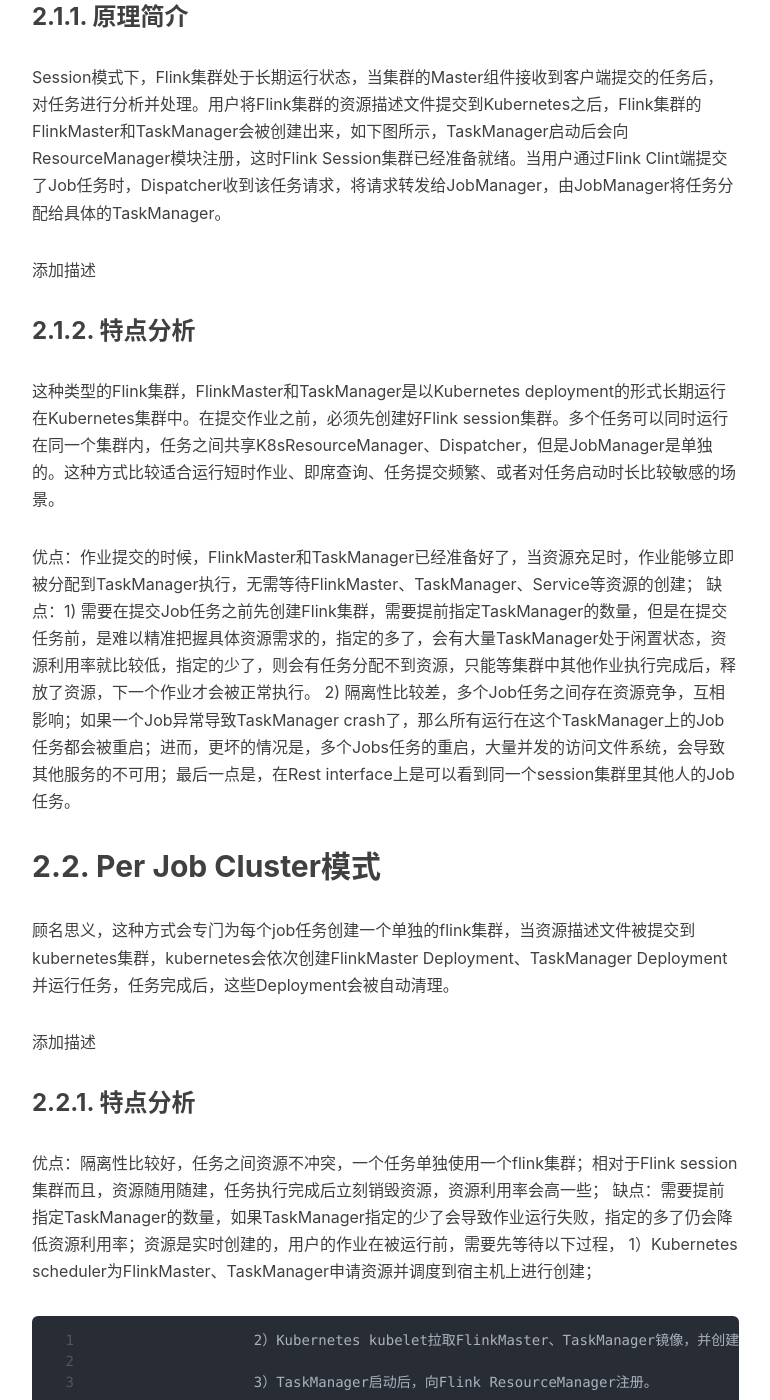
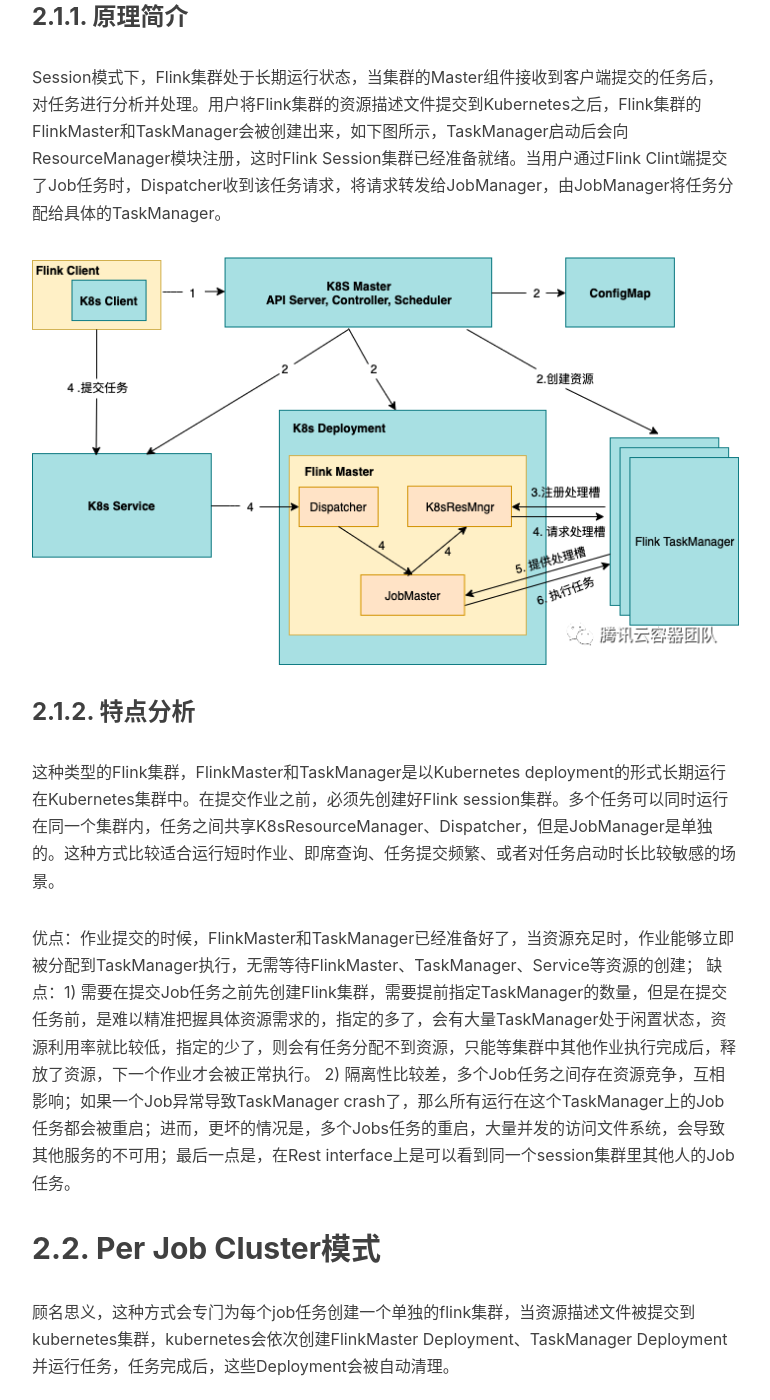
Before and after one commit to kinderyj/kinderyj.github.io, a Jekyll site: the page built from _posts/2020-08-21-Flink在Kubernetes上的运行模式分.md, in a window 1280 px wide and 1400 px high, scrolled down 2404 px. Shown: the whole window, without its empty margins (233-1003 px from the left). Built offline with Jekyll 4.4.1, drawn with Linux system fonts in a browser that asks for light colours; nearby versions of some CDN libraries; our own code applies the rules of GitHub Pages for plain Markdown files; comment, search, counter and statistics services are not loaded.

Commit message:
Update 2020-08-21-Flink在Kubernetes上的运行模式分.md

```diff
--- a/_posts/2020-08-21-Flink在Kubernetes上的运行模式分.md
+++ b/_posts/2020-08-21-Flink在Kubernetes上的运行模式分.md
@@ -38,7 +38,7 @@
 
 
 
-添加描述
+![](http://yujunwang.top/img/in-post/flinkmode2.png)
 
 ### 2.1.2. 特点分析
 
@@ -52,7 +52,7 @@
 
 
 
-添加描述
+![](http://yujunwang.top/img/in-post/flinkmode3.png)
 
 ### 2.2.1. 特点分析
 
@@ -71,7 +71,7 @@
 ### 2.3.1. 原理分析
 
 
-添加描述
+![](http://yujunwang.top/img/in-post/flinkmode4.png)
 
 1）Flink提供了kubernetes模式的入口脚本kubernetes-session.sh，当用户执行了该脚本之后，Flink客户端会生成kubernets资源描述文件，包括FlinkMaster service，FlinkMaster deloyment，configmap，service，
 
@@ -104,7 +104,7 @@
 ### 2.4.1. 原理分析
 
 
-添加描述
+![](http://yujunwang.top/img/in-post/flinkmode5.png)
 
 当任务被提交后，同样由flink来向kubernetes申请资源，其过程与之前提到的native session模式相似，不同之处在于，
 
@@ -133,7 +133,7 @@
 
 
 
-添加描述
+![](http://yujunwang.top/img/in-post/flinkmode6.png)
 
 通过使用Flink Operator，有如下优势：
 
```
